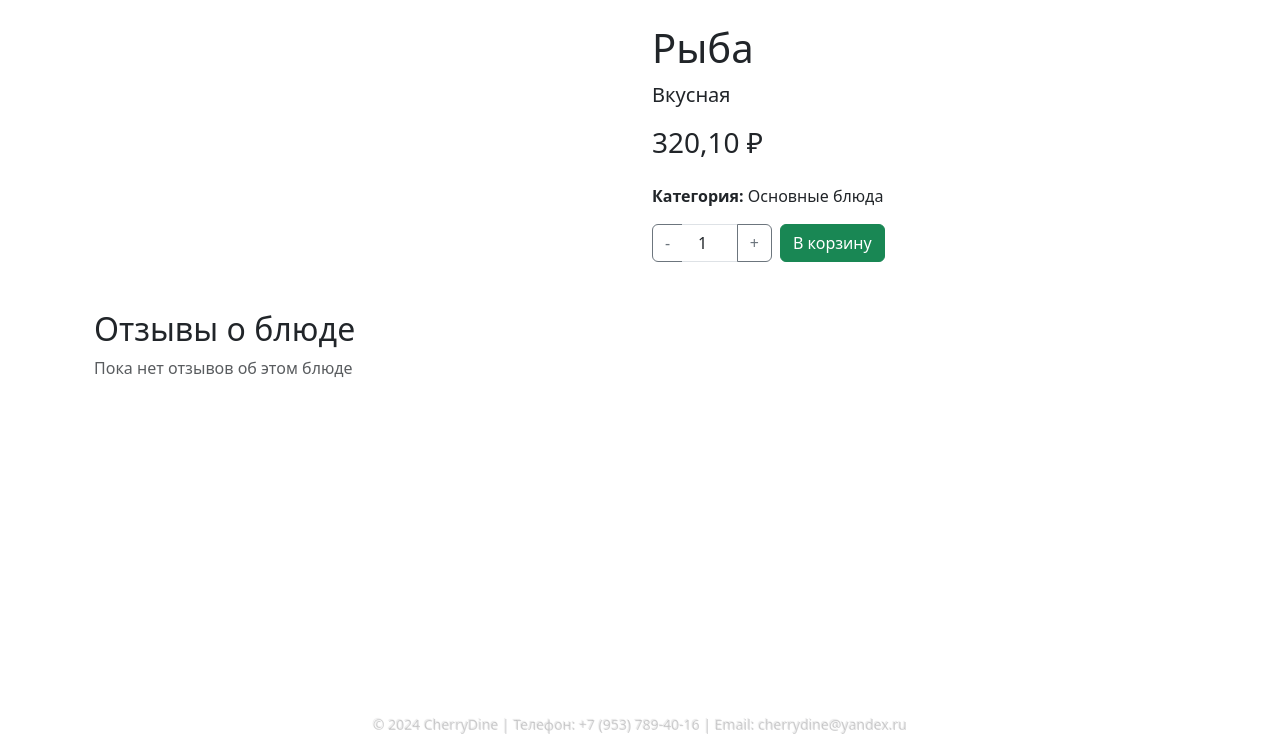
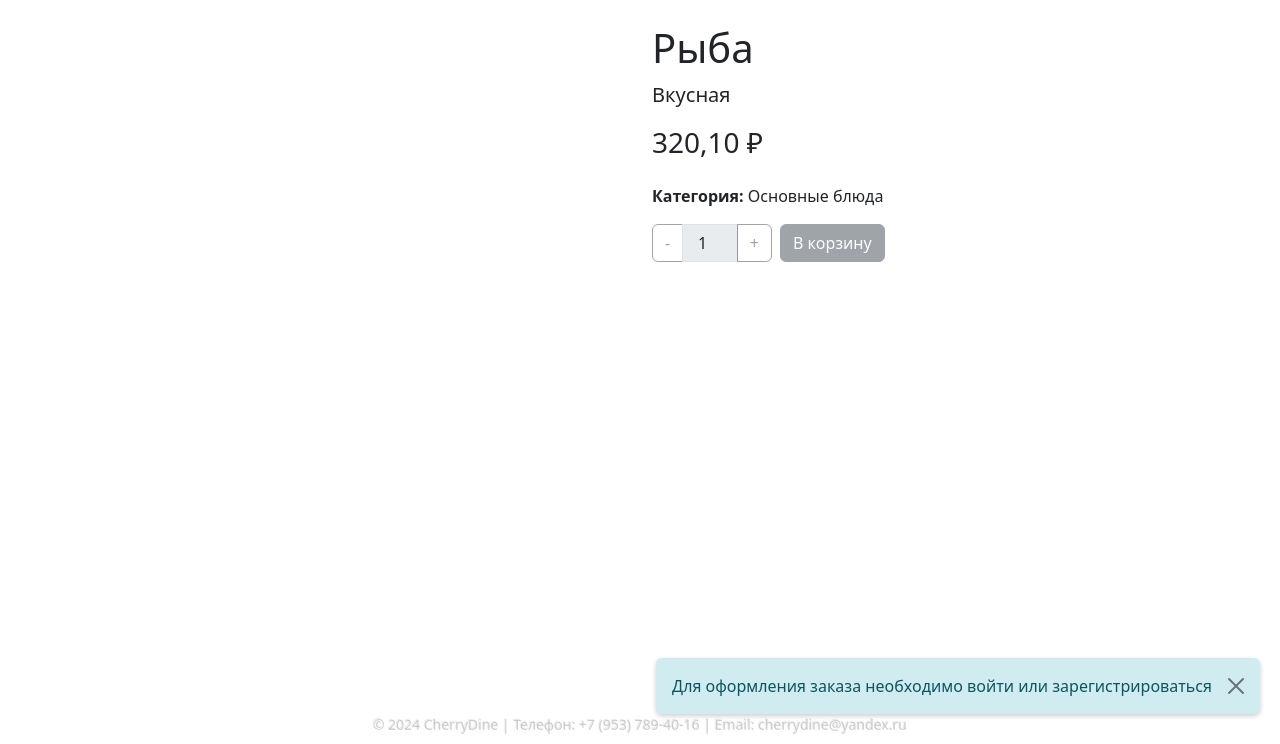
Before and after one commit to mr-Dees/django_cherry_dine, a Django app: page /dish/2/ in a window 1280 px wide. Shown: the part 56-800 px from the top of the page. Run offline with Django 5.2, Linux system fonts and the light colour scheme; data comes from the database, SQL or seed files in the repository; both versions use the stored data as it was after the commit.

Commit message:
Добавлен контроль корзины для неавторизованных пользователей

```diff
--- a/CherryDineApp/templates/shared/dish_detail.html
+++ b/CherryDineApp/templates/shared/dish_detail.html
@@ -36,8 +36,9 @@
                         </button>
                     </div>
                 {% else %}
-                    <!-- Кнопка добавления в корзину для гостя -->
+                    <!-- Элементы управления для пользователя -->
                     <div class="d-flex align-items-center">
+                        {% if user.is_authenticated %}
                             {% if not dish.in_cart %}
                                 <div class="input-group me-2" style="width: 120px;">
                                     <button class="btn btn-outline-secondary decrease-quantity" type="button">-</button>
@@ -54,37 +55,22 @@
                                     Перейти в корзину
                                 </a>
                             {% endif %}
+                        {% else %}
+                            <!-- Элементы управления для неавторизованного пользователя -->
+                            <div class="input-group me-2" style="width: 120px;">
+                                <button class="btn btn-outline-secondary" type="button" disabled>-</button>
+                                <input type="number" class="form-control text-center"
+                                       value="1" readonly disabled>
+                                <button class="btn btn-outline-secondary" type="button" disabled>+</button>
+                            </div>
+                            <button class="btn btn-secondary" disabled
+                                    data-bs-toggle="tooltip" data-bs-placement="top"
+                                    title="Для добавления в корзину необходимо авторизоваться">
+                                В корзину
+                            </button>
+                        {% endif %}
                     </div>
                 {% endif %}
-            </div>
-        </div>
-
-        <!-- Отзывы -->
-        <div class="row mt-5">
-            <div class="col">
-                <h2>Отзывы о блюде</h2>
-
-                {% for review in dish.reviews.all %}
-                    <div class="card mb-3">
-                        <div class="card-body">
-                            <div class="d-flex justify-content-between align-items-center">
-                                <div>
-                                    <h5 class="card-title mb-0">{{ review.user.get_full_name|default:review.user.username }}</h5>
-                                    <small class="text-muted">
-                                        Заказ #{{ review.order.id }} от {{ review.created_at|date:"d.m.Y" }}
-                                    </small>
-                                </div>
-                                <div class="text-warning">
-                                    {% for i in ""|ljust:review.rating %}★{% endfor %}
-                                    {% for i in ""|ljust:5|slice:review.rating %}☆{% endfor %}
-                                </div>
-                            </div>
-                            <p class="card-text mt-2">{{ review.comment }}</p>
-                        </div>
-                    </div>
-                {% empty %}
-                    <p class="text-muted">Пока нет отзывов об этом блюде</p>
-                {% endfor %}
             </div>
         </div>
     </div>
--- a/CherryDineApp/views.py
+++ b/CherryDineApp/views.py
@@ -65,6 +65,10 @@ def logout_view(request):
 
 
 def menu(request):
+    # Если пользователь не авторизован, показываем сообщение
+    if not request.user.is_authenticated:
+        messages.info(request, 'Для оформления заказа необходимо войти или зарегистрироваться')
+
     # Получаем все блюда
     queryset = MenuItem.objects.all()
 
@@ -167,6 +171,10 @@ def delete_menu_item(request, pk):
 
 
 def dish_detail(request, pk):
+    # Если пользователь не авторизован, показываем сообщение
+    if not request.user.is_authenticated:
+        messages.info(request, 'Для оформления заказа необходимо войти или зарегистрироваться')
+
     dish = get_object_or_404(MenuItem, pk=pk)
     cart = request.session.get('cart', {})
     dish.in_cart = str(pk) in cart
```
Also changed, not shown: CherryDineApp/templates/shared/menu.html (+22 -1 lines), db.sqlite3. Lines whose indentation alone changed are shown as unchanged.
